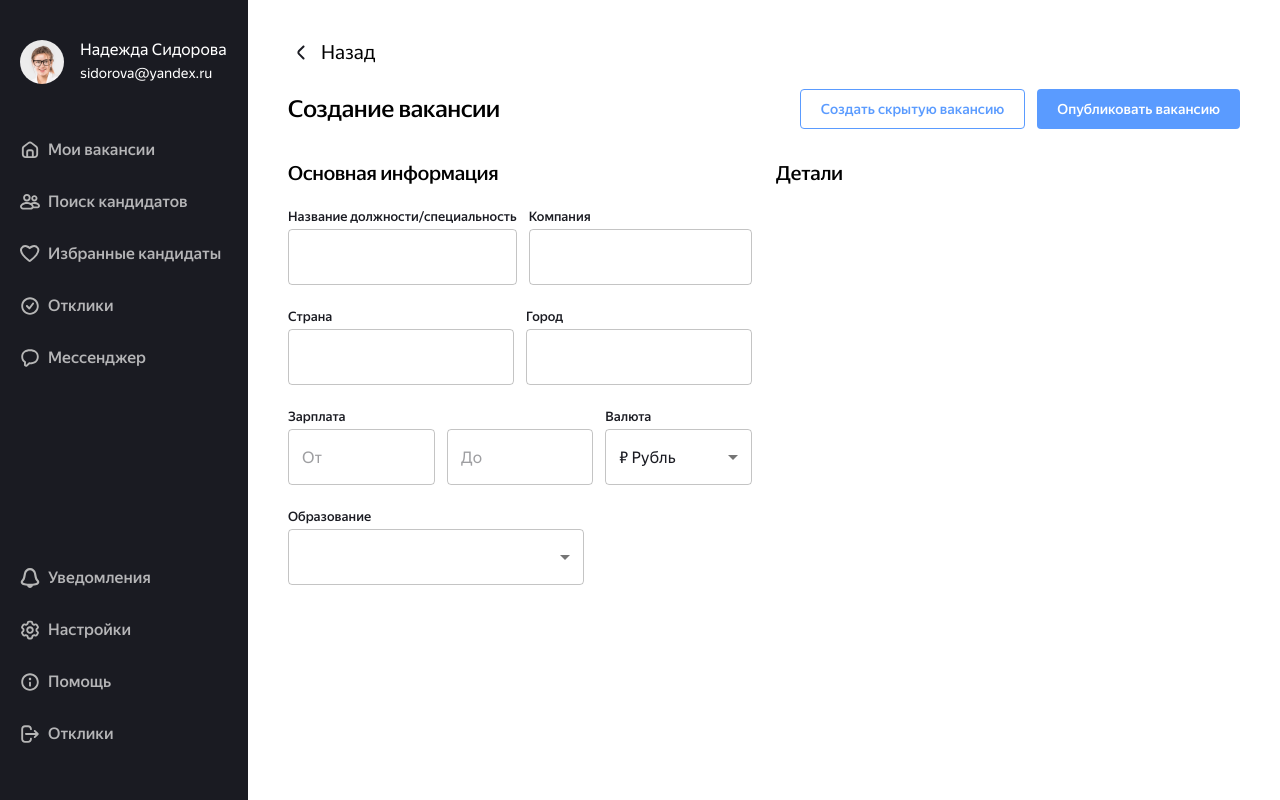
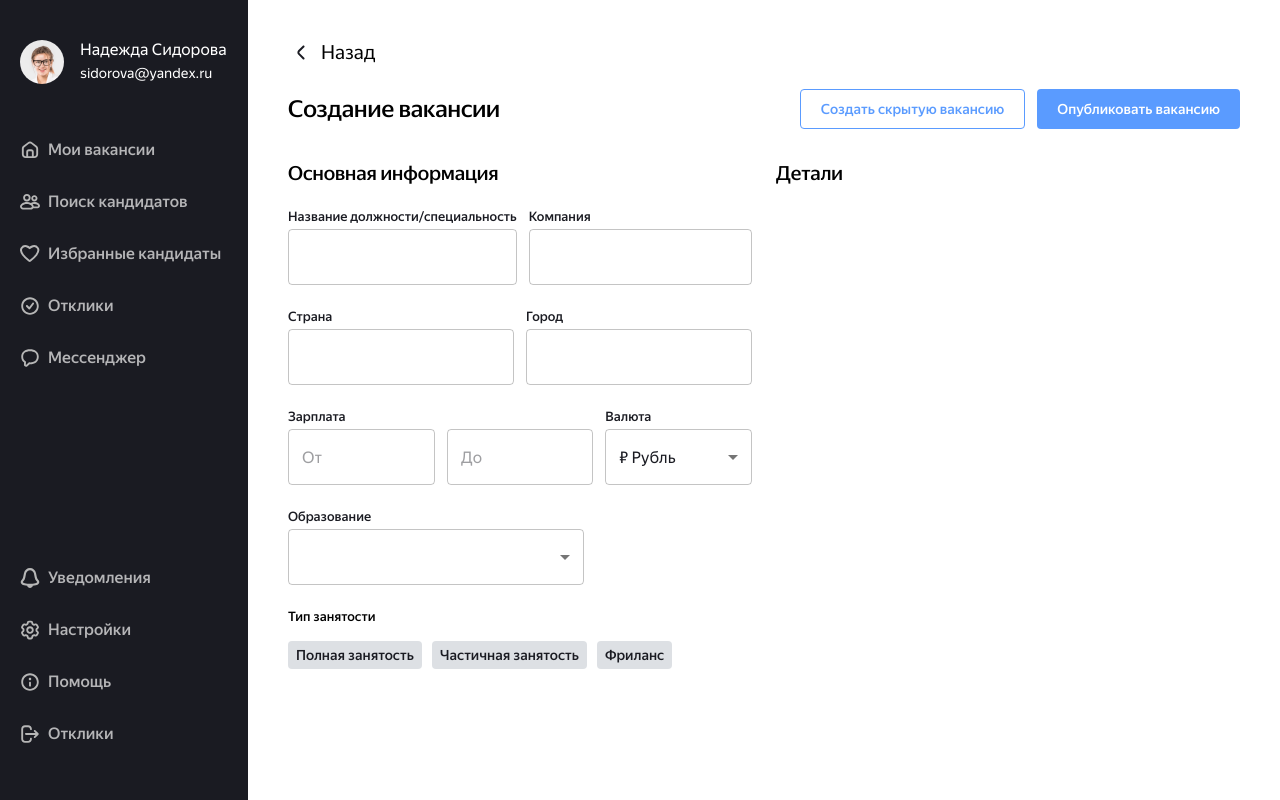
Before and after one commit to MostBridge/Frontend, a React (Vite) app: page /create-vacancy in a window 1280 px wide. Built offline with nearby package versions, Linux system fonts and the light colour scheme.

Commit message:
feature: custom button for filters

```diff
--- /dev/null
+++ b/src/components/FilterButton/FilterButton.tsx
@@ -0,0 +1,36 @@
+import { Button as MuiButton } from '@mui/material';
+import { ButtonProps } from '@mui/material';
+import { styled } from '@mui/material/styles';
+
+const FilterButton = styled(MuiButton)<ButtonProps>(({ theme }) => ({
+  elevation: 0,
+  textTransform: 'none',
+  variants: [
+    {
+      props: { size: 'medium' },
+      style: {
+        height: 28,
+        fontSize: 14,
+        lineHeight: '20px',
+        fontWeight: 500,
+        padding: '4px 8px',
+      },
+    },
+    {
+      props: { variant: "contained" },
+      style: {
+        backgroundColor: theme.palette.text.disabled,
+        borderColor: theme.palette.primary.main,
+        color: theme.palette.text.primary,
+        fontWeight: 500,
+
+        '&:hover': {
+          backgroundColor: theme.palette.primary.main,
+          color: theme.palette.primary.contrastText,
+        },
+      },
+    },
+  ],
+}));
+
+export default FilterButton;
--- a/src/pages/CreateVacancy/CreateVacancy.tsx
+++ b/src/pages/CreateVacancy/CreateVacancy.tsx
@@ -5,13 +5,13 @@ import { MenuItem, Typography } from '@mui/material'
 import Button from '../../components/Button/Button'
 import Input from './Input/Input'
 import SelectorWithLabel from 'components/Selector/SelectorWithLabel/SelectorWithLabel'
+import Filters from './Filters/Filters'
 
 const CreateVacancy = () => {
 
   // const cityes = ["Москва", "Санкт-Петербург", "Новосибирск", "Екатаринбург", "Казань", "Нижний Новгород", "Красноярск", "Челябинск", "Самара", "Уфа"]
-
   const currencies = ['₽ Рубль', '$ Доллар', '€ Евро',]
-
+  const filters = ['Полная занятость', 'Частичная занятость', 'Фриланс']
   const education = ['Среднее', 'Высшее']
 
   return (
@@ -59,6 +59,7 @@ const CreateVacancy = () => {
           <SelectorWithLabel label='Образование' maxWidth='296px' >
             {education.map((el, id) => <MenuItem key={id} value={el}>{el}</MenuItem>)}
           </SelectorWithLabel>
+          <Filters filters={filters} title='Тип занятости'></Filters>
         </article>
         <article className={styles.article}>
           <Typography className={styles.text} variant="h3" component="h2">
--- /dev/null
+++ b/src/pages/CreateVacancy/CustomFilterButton/CustomFilterButton.module.css
@@ -0,0 +1,4 @@
+.button_active {
+    background-color: #1D6BF3;
+    color: white;
+}
--- /dev/null
+++ b/src/pages/CreateVacancy/CustomFilterButton/CustomFilterButton.tsx
@@ -0,0 +1,22 @@
+import FilterButton from "components/FilterButton/FilterButton"
+import { FC, useState } from "react"
+import styles from './CustomFilterButton.module.css'
+
+interface CustomFilterButtonProps {
+    el: string,
+}
+
+const CustomFilterButton: FC<CustomFilterButtonProps> = ({ el }) => {
+
+    const [active, setActive] = useState(false)
+
+    function handleClick() {
+        setActive(!active)
+    }
+
+    return (
+        <FilterButton className={active ? styles.button_active : ''} variant="contained" size='medium' onClick={handleClick} > {el}</FilterButton>
+    )
+}
+
+export default CustomFilterButton
--- /dev/null
+++ b/src/pages/CreateVacancy/Filters/Filters.module.css
@@ -0,0 +1,17 @@
+.container{
+    display: flex;
+    flex-direction: column;
+    gap: 16px;
+}
+
+.text {
+    font-weight: 500;
+}
+
+.list {
+    display: flex;
+    margin: 0;
+    padding: 0;
+    list-style: none;
+    gap: 10px;
+}
--- /dev/null
+++ b/src/pages/CreateVacancy/Filters/Filters.tsx
@@ -0,0 +1,32 @@
+import { Typography } from '@mui/material'
+import { FC } from 'react'
+import styles from './Filters.module.css'
+import CustomFilterButton from '../CustomFilterButton/CustomFilterButton'
+
+
+interface FiltersProps {
+    filters: string[],
+    title: string,
+}
+
+const Filters: FC<FiltersProps> = ({ filters, title }) => {
+
+    return (
+        <div className={styles.container}>
+            <Typography className={styles.text} variant="caption" component="h3">
+                {title}
+            </Typography>
+            <ul className={styles.list}>
+                {filters.map((el, id) => {
+                    return (
+                        <li key={id}>
+                            <CustomFilterButton el={el} />
+                        </li>
+                    )
+                })}
+            </ul>
+        </div >
+    )
+}
+
+export default Filters
```
